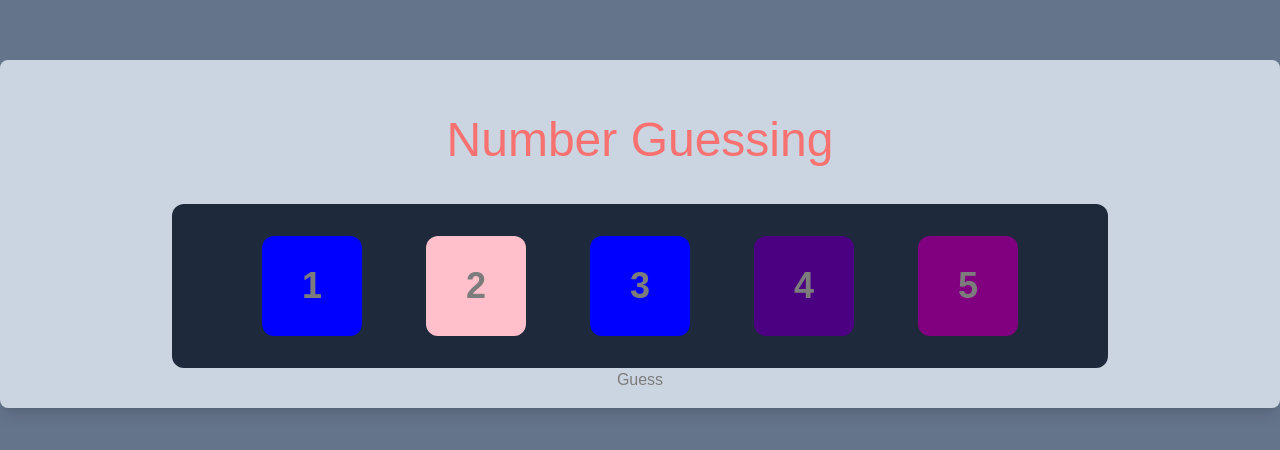
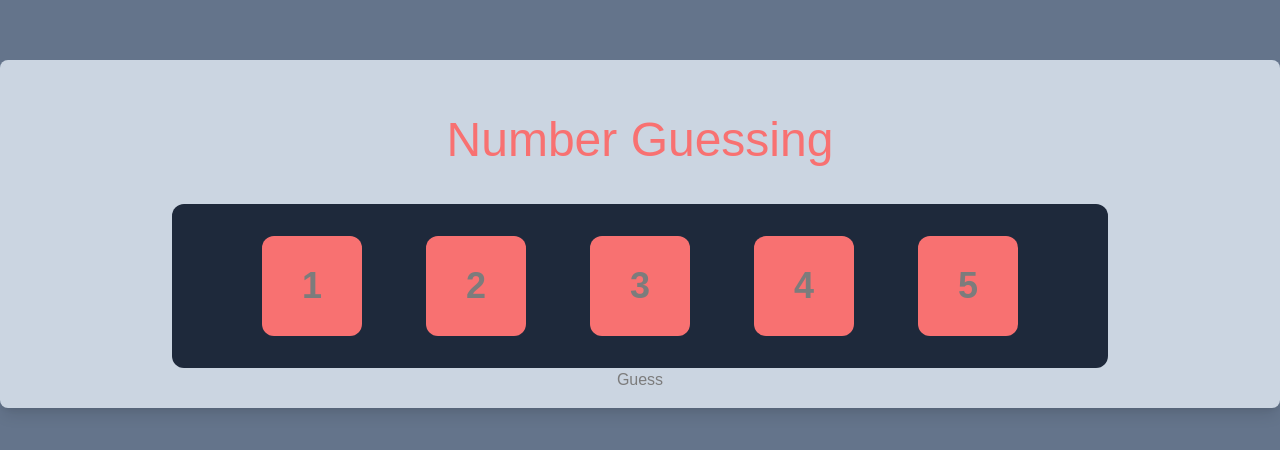
Before and after one commit to TRI-HM/my_website.dev, a Next.js app: page /number-guessing in a window 1280 px wide. Shown: the part 166-616 px from the top of the page. Built offline with nearby package versions, Linux system fonts and the light colour scheme.

Commit message:
WIP move change move card

```diff
--- a/app/(tools)/number-guessing/page.tsx
+++ b/app/(tools)/number-guessing/page.tsx
@@ -13,7 +13,6 @@ interface CardItemProps {
 const CardItem: React.FC<CardItemProps> = ({ number, index, moveCard }) => {
   const ref = useRef<HTMLDivElement>(null);
 
-  // Thiết lập phần "drag" cho Card
   const [{ isDragging }, drag] = useDrag({
     type: "CARD",
     item: { index },
@@ -22,16 +21,12 @@ const CardItem: React.FC<CardItemProps> = ({ number, index, moveCard }) => {
     }),
   });
 
-  // Thiết lập phần "drop" cho Card
   const [, drop] = useDrop({
     accept: "CARD",
-    hover: (item: { index: number }) => {
-      if (!ref.current) return;
+    drop: (item: { index: number }) => {
       const dragIndex = item.index;
       const hoverIndex = index;
-      if (dragIndex === hoverIndex) return;
       moveCard(dragIndex, hoverIndex);
-      item.index = hoverIndex; // Cập nhật lại index của item sau khi đã di chuyển
     },
   });
 
@@ -51,8 +46,9 @@ const NumberGuessing = () => {
   // Hàm thay đổi thứ tự Card khi kéo thả
   const moveCard = (dragIndex: number, hoverIndex: number) => {
     const updatedCards = [...cards];
-    const [removed] = updatedCards.splice(dragIndex, 1);
-    updatedCards.splice(hoverIndex, 0, removed);
+    const dragCard = updatedCards[dragIndex];
+    updatedCards[dragIndex] = updatedCards[hoverIndex];
+    updatedCards[hoverIndex] = dragCard;
     setCards(updatedCards);
   };
 
--- a/app/components/numberGuessing/Card.tsx
+++ b/app/components/numberGuessing/Card.tsx
@@ -4,26 +4,27 @@ interface CardProps {
   number: number;
 }
 
-const color = [
-  "red",
-  "blue",
-  "green",
-  "yellow",
-  "purple",
-  "pink",
-  "orange",
-  "indigo",
-  "teal",
-  "cyan",
-];
+// const color = [
+//   "red",
+//   "blue",
+//   "green",
+//   "yellow",
+//   "purple",
+//   "pink",
+//   "orange",
+//   "indigo",
+//   "teal",
+//   "cyan",
+// ];
 
 const Card = (prop: CardProps) => {
-  const randomColor = color[Math.floor(Math.random() * color.length)];
+  // const randomColor = color[Math.floor(Math.random() * color.length)];
 
   return (
     <div
       className="w-[100px] h-[100px] bg-red-400 flex justify-center items-center m-4 rounded-xl"
-      style={{ backgroundColor: randomColor }}>
+      // style={{ backgroundColor: randomColor }}
+    >
       <span className="text-4xl font-bold">{prop.number}</span>
     </div>
   );
```
